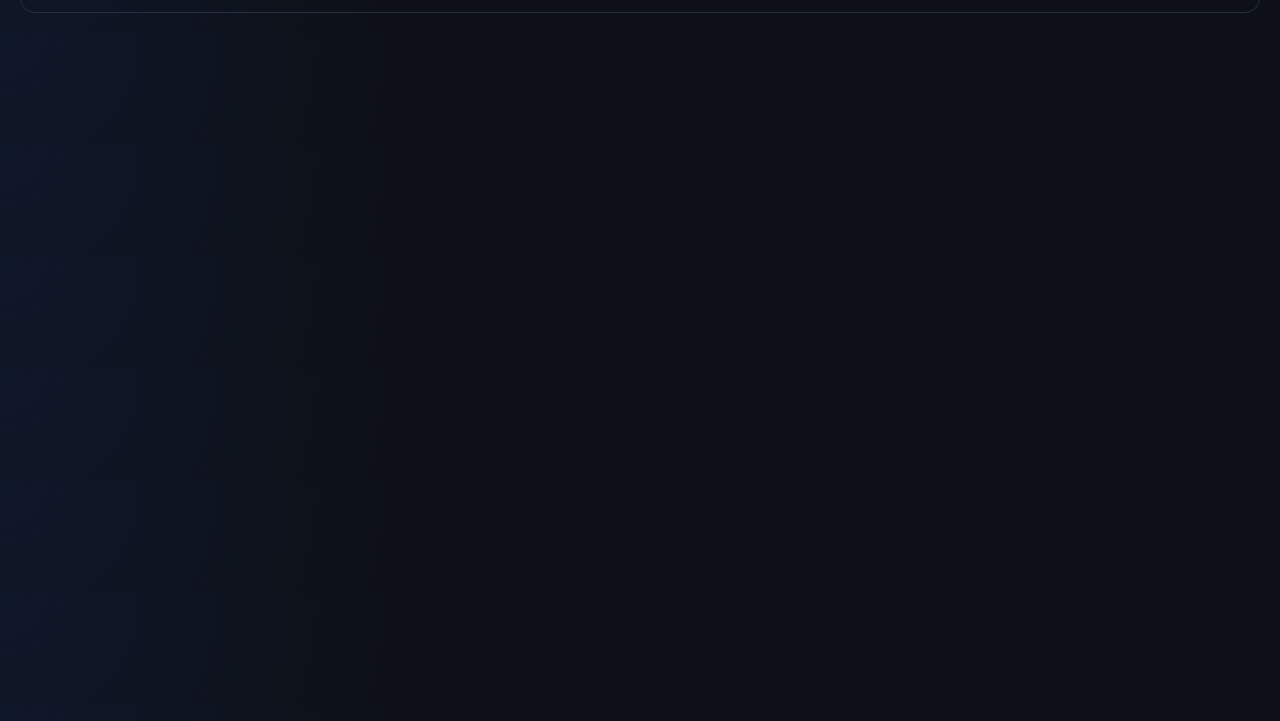
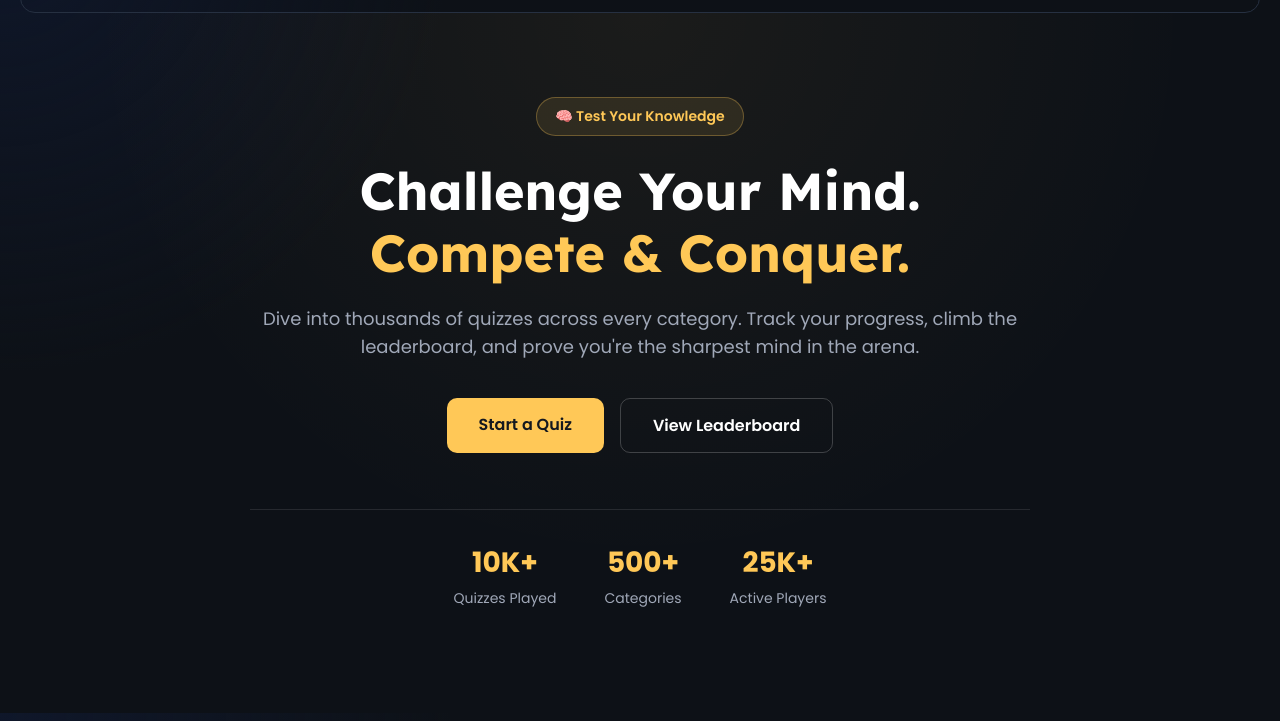
Before and after one commit to pari-26-vaish/MindArena, a plain HTML site: page index.html in a window 1280 px wide. Shown: the part 79-800 px from the top of the page. Drawn offline with Linux system fonts and the light colour scheme; a web font is replaced by a local one.

Commit message:
Updated website

```diff
--- a/CSS/style.css
+++ b/CSS/style.css
@@ -65,3 +65,105 @@ a:hover {
 #theme-btn:hover {
   transform: translateY(-5px);
 }
+
+.hero {
+  min-height: 85vh;
+  display: flex;
+  align-items: center;
+  justify-content: center;
+  text-align: center;
+  padding: 60px 24px;
+  background: radial-gradient(circle at top, rgba(255, 200, 87, 0.06), transparent 60%);
+}
+
+.hero-content {
+  max-width: 780px;
+}
+
+.hero-badge {
+  display: inline-block;
+  padding: 8px 18px;
+  border-radius: 999px;
+  background: rgba(255, 200, 87, 0.1);
+  color: #ffc857;
+  font-size: 14px;
+  font-weight: 600;
+  margin-bottom: 24px;
+  border: 1px solid rgba(255, 200, 87, 0.3);
+}
+
+.hero-title {
+  font-family: "Lexend", sans-serif;
+  font-size: 52px;
+  font-weight: 700;
+  line-height: 1.2;
+  color: #ffffff;
+  margin-bottom: 20px;
+}
+
+.hero-title .highlight {
+  color: #ffc857;
+}
+
+.hero-subtitle {
+  font-size: 18px;
+  color: #a0a8b8;
+  line-height: 1.6;
+  margin-bottom: 36px;
+}
+
+.hero-buttons {
+  display: flex;
+  gap: 16px;
+  justify-content: center;
+  margin-bottom: 56px;
+}
+
+.btn {
+  padding: 14px 32px;
+  border-radius: 10px;
+  font-weight: 600;
+  font-size: 16px;
+  text-decoration: none;
+  transition: transform 0.2s ease, opacity 0.2s ease;
+}
+
+.btn:hover {
+  transform: translateY(-3px);
+}
+
+.btn-primary {
+  background: #ffc857;
+  color: #14181f;
+}
+
+.btn-secondary {
+  background: transparent;
+  color: #ffffff;
+  border: 1px solid rgba(255, 255, 255, 0.2);
+}
+
+.hero-stats {
+  display: flex;
+  justify-content: center;
+  gap: 48px;
+  border-top: 1px solid rgba(255, 255, 255, 0.1);
+  padding-top: 32px;
+}
+
+.stat h3 {
+  font-size: 28px;
+  color: #ffc857;
+  margin-bottom: 4px;
+}
+
+.stat p {
+  font-size: 14px;
+  color: #a0a8b8;
+}
+
+@media (max-width: 640px) {
+  .hero-title { font-size: 34px; }
+  .hero-buttons { flex-direction: column; }
+  .hero-stats { gap: 24px; flex-wrap: wrap; }
+}
--- a/index.html
+++ b/index.html
@@ -50,5 +50,40 @@
         </li>
       </ul>
     </nav>
+
+<!--  hero-section-->
+    <section class="hero" id="home">
+      <div class="hero-content">
+        <span class="hero-badge">🧠 Test Your Knowledge</span>
+        <h1 class="hero-title">
+          Challenge Your Mind. <br />
+          <span class="highlight">Compete & Conquer.</span>
+        </h1>
+        <p class="hero-subtitle">
+          Dive into thousands of quizzes across every category. Track your progress,
+          climb the leaderboard, and prove you're the sharpest mind in the arena.
+        </p>
+        <div class="hero-buttons">
+          <a href="pages/catagories.html" class="btn btn-primary">Start a Quiz</a>
+          <a href="pages/leaderboard.html" class="btn btn-secondary">View Leaderboard</a>
+        </div>
+        <div class="hero-stats">
+          <div class="stat">
+            <h3>10K+</h3>
+            <p>Quizzes Played</p>
+          </div>
+          <div class="stat">
+            <h3>500+</h3>
+            <p>Categories</p>
+          </div>
+          <div class="stat">
+            <h3>25K+</h3>
+            <p>Active Players</p>
+          </div>
+        </div>
+      </div>
+    </section>
+
+
   </body>
 </html>
```
